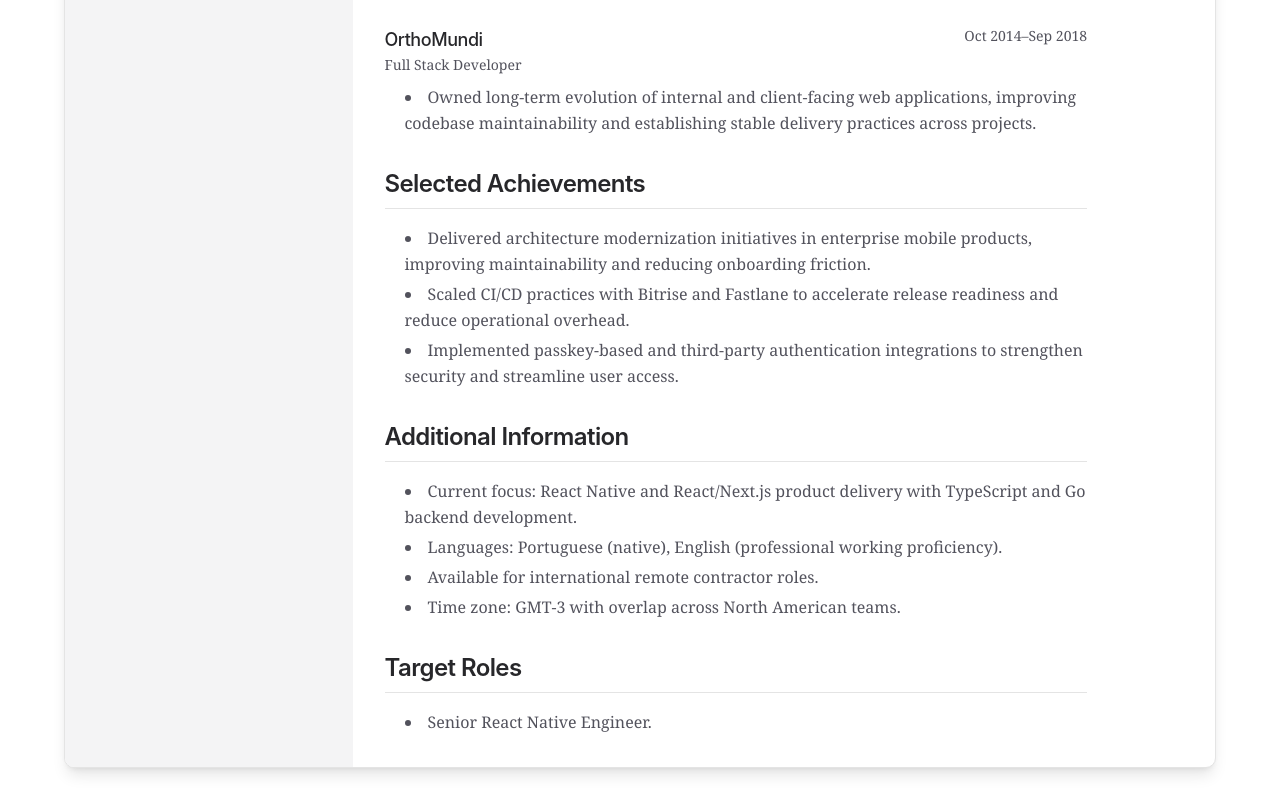
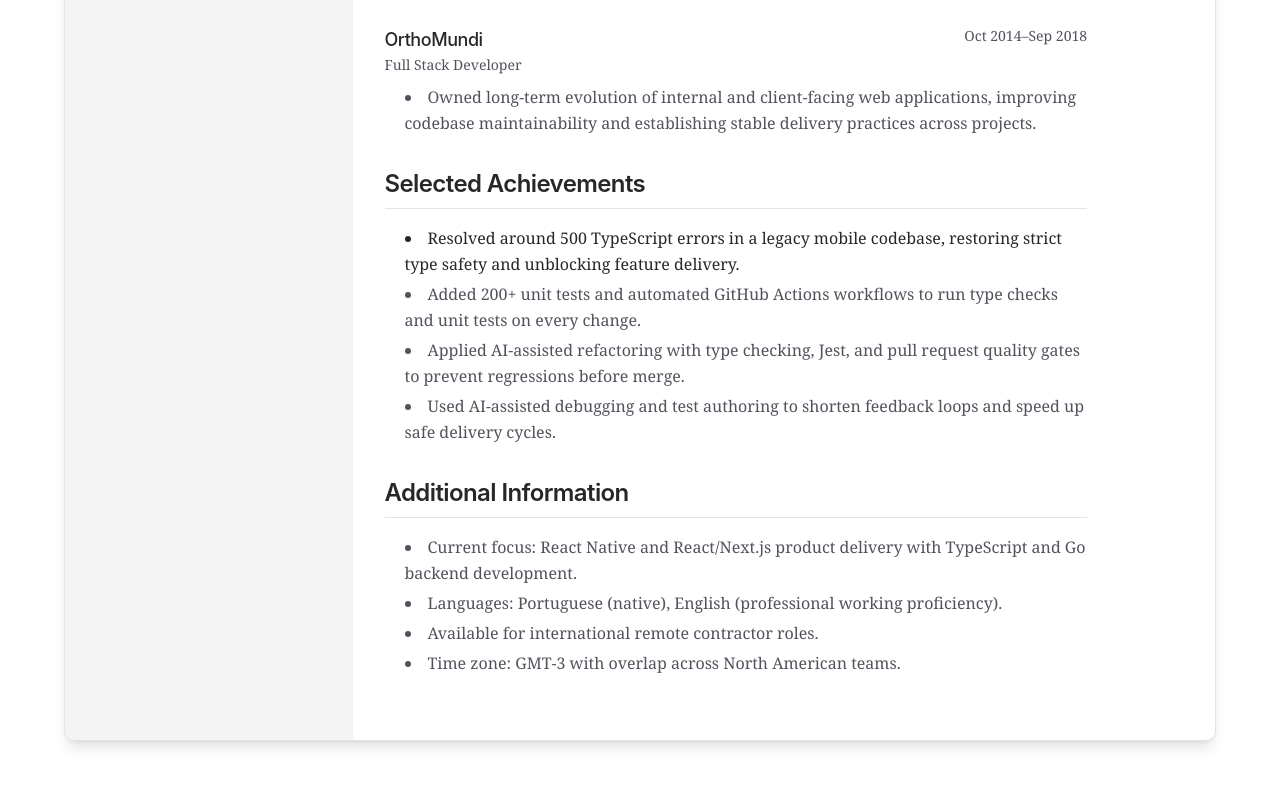
Before and after one commit to eber404/resume, a Next.js app in the folder apps/web/: page / in a window 1280 px wide. Shown: the part 1796-2596 px from the top of the page. After the commit the page ends 2569 px from the top, so only its background shows below. Built offline with nearby package versions, Linux system fonts and the light colour scheme; a web font is replaced by a local one.

Commit message:
feat: update achievements and optimize CI/CD descriptions for clarity

```diff
--- a/apps/web/src/app/page.tsx
+++ b/apps/web/src/app/page.tsx
@@ -70,8 +70,7 @@ export default function Home() {
 										</li>
 								<li className="font-medium text-foreground">
 									Reduced mobile CI build time by 2 hours through pipeline
-									optimization with type-safe refactoring and `tsc` quality
-									gates, accelerating release readiness.
+									CI/CD optimization, accelerating daily workflow readiness.
 								</li>
 									</ul>
 								</article>
@@ -246,19 +245,22 @@ export default function Home() {
 								Selected Achievements
 							</h2>
 							<ul className="space-y-1 list-disc list-inside text-muted-foreground pl-5">
-								<li>
-									Delivered architecture modernization initiatives in enterprise
-									mobile products, improving maintainability and reducing
-									onboarding friction.
+								<li className="font-medium text-foreground">
+									Resolved around 500 TypeScript errors in a legacy mobile
+									codebase, restoring strict type safety and unblocking feature
+									delivery.
 								</li>
 								<li>
-									Scaled CI/CD practices with Bitrise and Fastlane to accelerate
-									release readiness and reduce operational overhead.
+									Added 200+ unit tests and automated GitHub Actions workflows
+									to run type checks and unit tests on every change.
 								</li>
 								<li>
-									Implemented passkey-based and third-party authentication
-									integrations to strengthen security and streamline user
-									access.
+									Applied AI-assisted refactoring with type checking, Jest, and pull
+									request quality gates to prevent regressions before merge.
+								</li>
+								<li>
+									Used AI-assisted debugging and test authoring to shorten
+									feedback loops and speed up safe delivery cycles.
 								</li>
 							</ul>
 						</section>
@@ -284,14 +286,6 @@ export default function Home() {
 							</ul>
 						</section>
 
-						<section>
-							<h2 className="text-2xl font-semibold mb-4 border-b border-border pb-2">
-								Target Roles
-							</h2>
-							<ul className="space-y-1 list-disc list-inside text-muted-foreground pl-5">
-								<li>Senior React Native Engineer.</li>
-							</ul>
-						</section>
 					</main>
 				</div>
 			</div>
```
